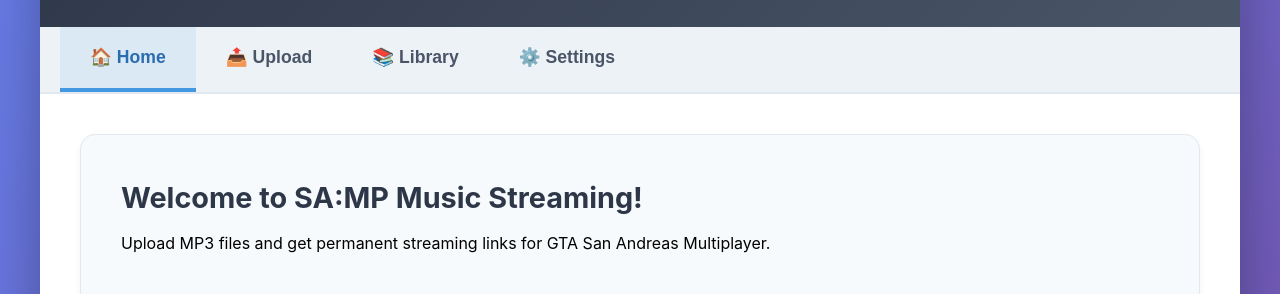
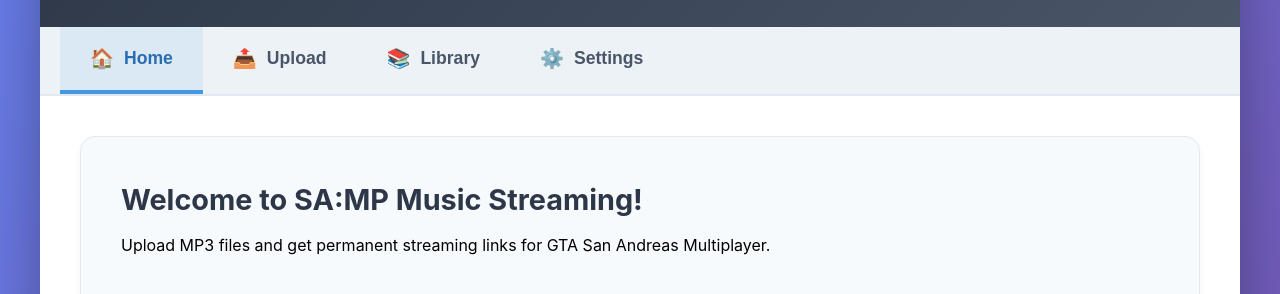
Before and after one commit to Binosko/tws-music-website, a website: page index.html in a window 1280 px wide. Shown: the part 155-449 px from the top of the page. Drawn offline with Linux system fonts and the light colour scheme.

Commit message:
Update index.html

```diff
--- a/index.html
+++ b/index.html
@@ -17,12 +17,20 @@
             <div class="user-info" id="userInfo">Guest</div>
         </header>
 
-        <nav class="tabs">
-            <button class="tab-btn active" onclick="showTab('home')">🏠 Home</button>
-            <button class="tab-btn" onclick="showTab('upload')">📤 Upload</button>
-            <button class="tab-btn" onclick="showTab('library')">📚 Library</button>
-            <button class="tab-btn" onclick="showTab('settings')">⚙️ Settings</button>
-        </nav>
+<nav class="tabs">
+    <button class="tab-btn active" onclick="showTab('home')">
+        <span>🏠</span> Home
+    </button>
+    <button class="tab-btn" onclick="showTab('upload')">
+        <span>📤</span> Upload
+    </button>
+    <button class="tab-btn" onclick="showTab('library')">
+        <span>📚</span> Library
+    </button>
+    <button class="tab-btn" onclick="showTab('settings')">
+        <span>⚙️</span> Settings
+    </button>
+</nav>
 
         <main>
             <!-- HOME TAB -->
```
